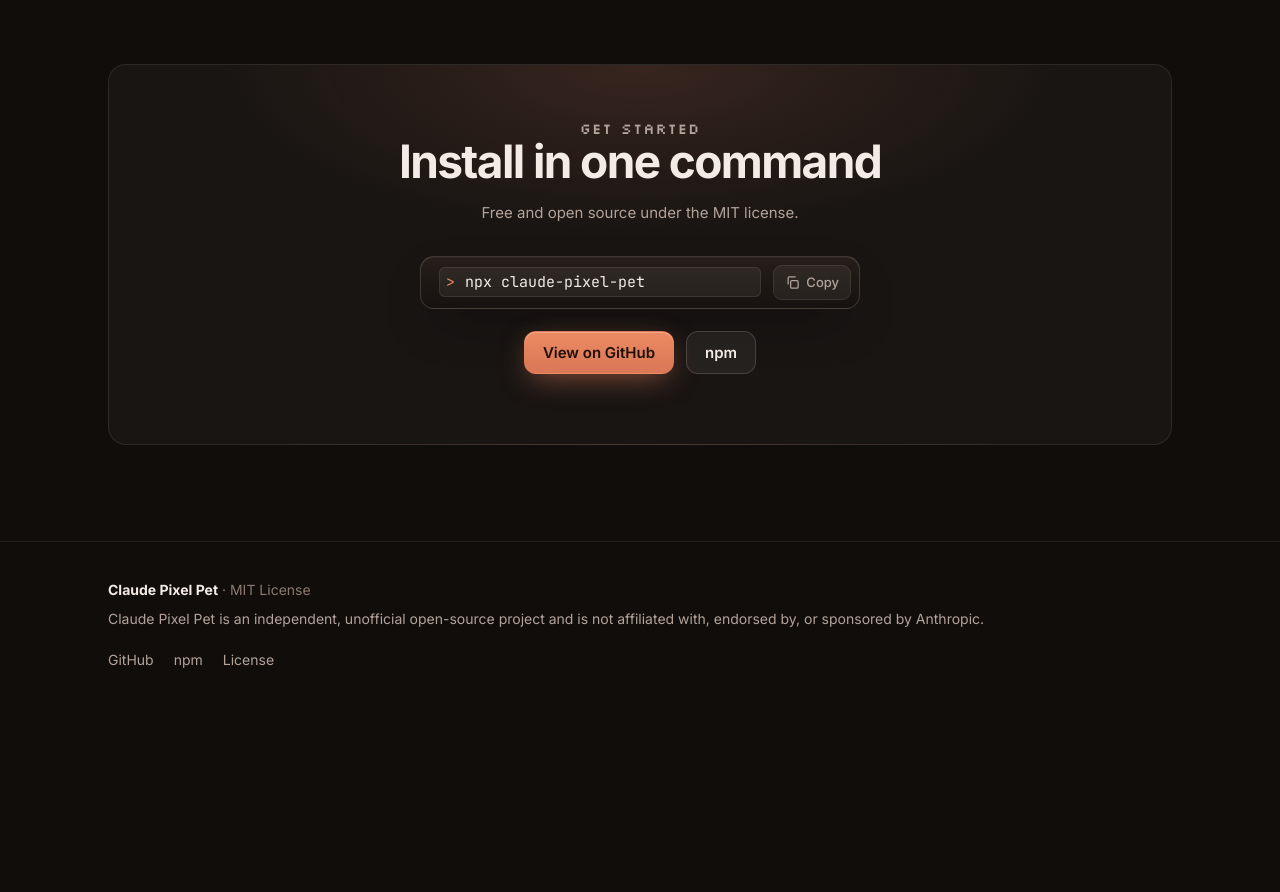
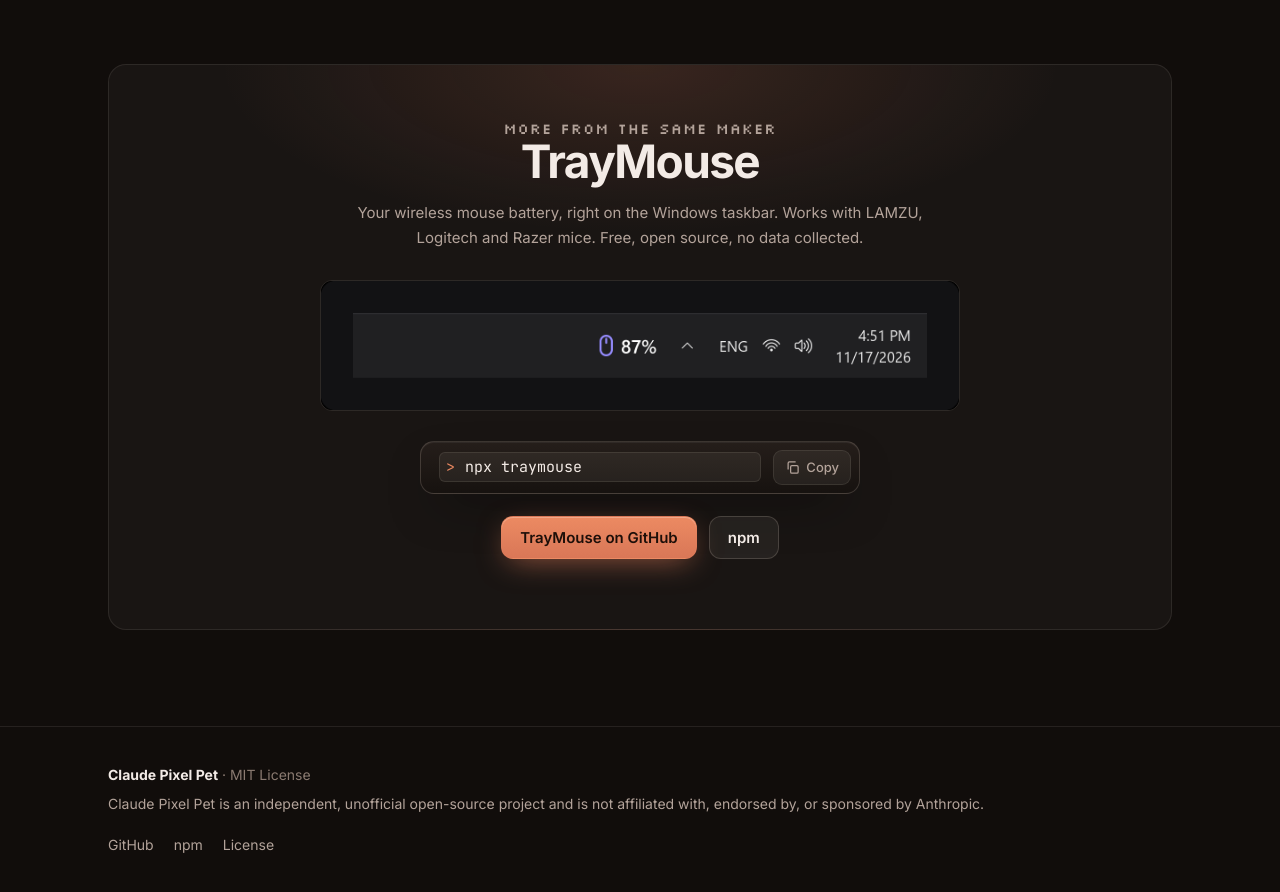
Before and after one commit to giannisBFMV/claude-pixel-pet, a website: page index.html in a window 1280 px wide. Shown: the part 4940-5832 px from the top of the page. Before the commit the page ends 5659 px from the top, so only its background shows below. Drawn offline with Linux system fonts and the light colour scheme.

Commit message:
Landing page: promote TrayMouse in the last section
The final card repeated the install command from the top of the page;
it now introduces TrayMouse (demo GIF, npx traymouse, GitHub and npm links).

Co-Authored-By: Claude Opus 5.5 <noreply@anthropic.com>

```diff
--- a/index.html
+++ b/index.html
@@ -194,6 +194,7 @@ h3{font-size:18px;letter-spacing:-.01em;margin:0 0 6px;font-weight:600}
 .final .card{padding:56px 24px;background:radial-gradient(600px 240px at 50% 0%,rgba(217,119,87,.16),transparent 70%),var(--glass)}
 .final h2{margin:0 auto 14px}
 .final .sub{margin:0 auto 30px}
+.final .tm-demo{display:block;width:100%;max-width:640px;height:auto;margin:0 auto 30px;border-radius:12px;border:1px solid var(--line)}
 
 footer{border-top:1px solid var(--line);padding:36px 0 48px;color:var(--dim);font-size:14px}
 footer .wrap{display:flex;flex-wrap:wrap;gap:18px 32px;justify-content:space-between;align-items:center}
@@ -426,16 +427,17 @@ target\release\pixel_pet.exe</code></pre>
   <div class="final">
     <div class="wrap">
       <div class="card reveal">
-        <p class="kicker">Get started</p>
-        <h2>Install in one command</h2>
-        <p class="sub">Free and open source under the MIT license.</p>
-        <div class="term" role="group" aria-label="Install command">
-          <code><span class="p" aria-hidden="true">&gt;</span>npx claude-pixel-pet</code>
-          <button class="copy" type="button" data-copy="npx claude-pixel-pet" aria-label="Copy install command"><svg viewBox="0 0 24 24" fill="none" stroke="currentColor" stroke-width="2" aria-hidden="true"><rect x="9" y="9" width="12" height="12" rx="2"/><path d="M5 15V5a2 2 0 0 1 2-2h10"/></svg><span>Copy</span></button>
+        <p class="kicker">More from the same maker</p>
+        <h2>TrayMouse</h2>
+        <p class="sub">Your wireless mouse battery, right on the Windows taskbar. Works with LAMZU, Logitech and Razer mice. Free, open source, no data collected.</p>
+        <img class="tm-demo" src="traymouse_demo.gif" width="1434" height="288" loading="lazy" alt="TrayMouse showing mouse battery on the Windows taskbar: custom colors, low battery, charging and disconnected states">
+        <div class="term" role="group" aria-label="TrayMouse install command">
+          <code><span class="p" aria-hidden="true">&gt;</span>npx traymouse</code>
+          <button class="copy" type="button" data-copy="npx traymouse" aria-label="Copy TrayMouse install command"><svg viewBox="0 0 24 24" fill="none" stroke="currentColor" stroke-width="2" aria-hidden="true"><rect x="9" y="9" width="12" height="12" rx="2"/><path d="M5 15V5a2 2 0 0 1 2-2h10"/></svg><span>Copy</span></button>
         </div>
         <div class="cta">
-          <a class="btn primary" href="https://github.com/giannisBFMV/claude-pixel-pet">View on GitHub</a>
-          <a class="btn" href="https://www.npmjs.com/package/claude-pixel-pet">npm</a>
+          <a class="btn primary" href="https://github.com/giannisBFMV/traymouse">TrayMouse on GitHub</a>
+          <a class="btn" href="https://www.npmjs.com/package/traymouse">npm</a>
         </div>
       </div>
     </div>
```
Also changed, not shown: traymouse_demo.gif (added).
